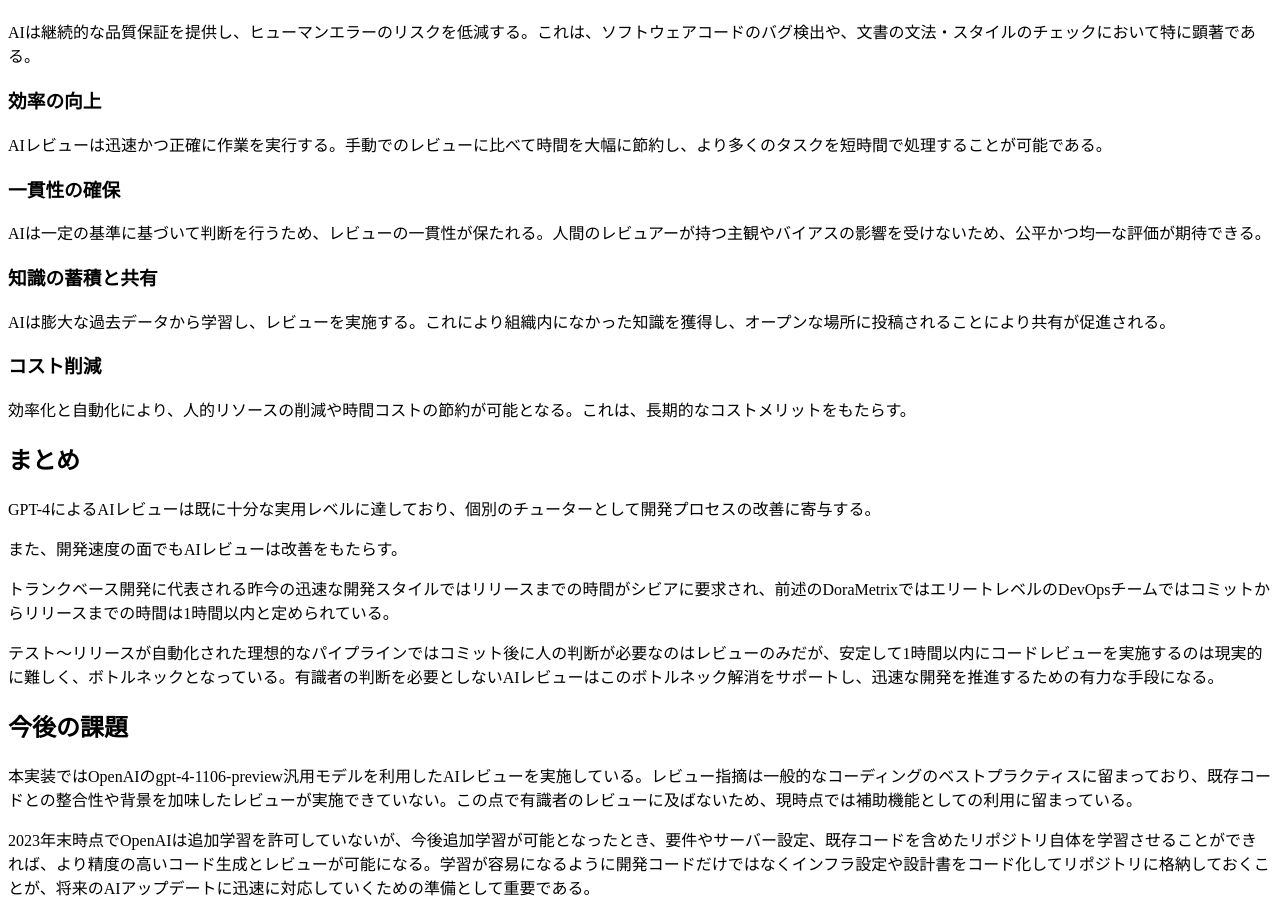
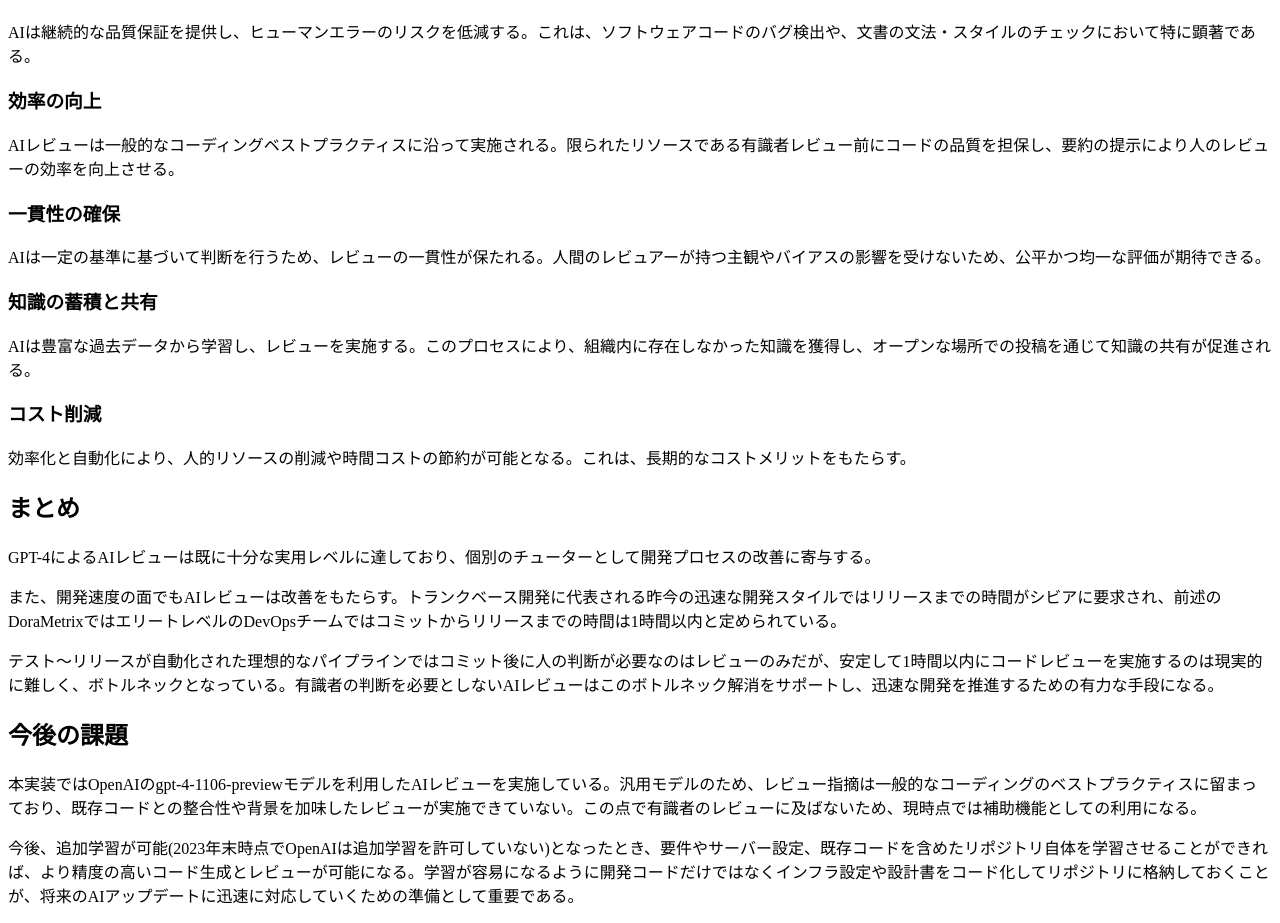
Before and after one commit to gongyong/docs, a Next.js app: page /ai_review/effects_of_aireview in a window 1280 px wide. Shown: the part 1501-2424 px from the top of the page. Built offline with nearby package versions, Linux system fonts and the light colour scheme.

Commit message:
今後の課題を更新

```diff
--- a/pages/ai_review/effects_of_aireview.mdx
+++ b/pages/ai_review/effects_of_aireview.mdx
@@ -48,7 +48,7 @@ AIは継続的な品質保証を提供し、ヒューマンエラーのリスク
 
 ### 効率の向上
 
-AIレビューは迅速かつ正確に作業を実行する。手動でのレビューに比べて時間を大幅に節約し、より多くのタスクを短時間で処理することが可能である。
+AIレビューは一般的なコーディングベストプラクティスに沿って実施される。限られたリソースである有識者レビュー前にコードの品質を担保し、要約の提示により人のレビューの効率を向上させる。
 
 ### 一貫性の確保
 
@@ -56,7 +56,7 @@ AIは一定の基準に基づいて判断を行うため、レビューの一貫
 
 ### 知識の蓄積と共有
 
-AIは膨大な過去データから学習し、レビューを実施する。これにより組織内になかった知識を獲得し、オープンな場所に投稿されることにより共有が促進される。
+AIは豊富な過去データから学習し、レビューを実施する。このプロセスにより、組織内に存在しなかった知識を獲得し、オープンな場所での投稿を通じて知識の共有が促進される。
 
 ### コスト削減
 
@@ -66,14 +66,12 @@ AIは膨大な過去データから学習し、レビューを実施する。こ
 
 GPT-4によるAIレビューは既に十分な実用レベルに達しており、個別のチューターとして開発プロセスの改善に寄与する。
 
-また、開発速度の面でもAIレビューは改善をもたらす。
-
-トランクベース開発に代表される昨今の迅速な開発スタイルではリリースまでの時間がシビアに要求され、前述のDoraMetrixではエリートレベルのDevOpsチームではコミットからリリースまでの時間は1時間以内と定められている。
+また、開発速度の面でもAIレビューは改善をもたらす。トランクベース開発に代表される昨今の迅速な開発スタイルではリリースまでの時間がシビアに要求され、前述のDoraMetrixではエリートレベルのDevOpsチームではコミットからリリースまでの時間は1時間以内と定められている。
 
 テスト〜リリースが自動化された理想的なパイプラインではコミット後に人の判断が必要なのはレビューのみだが、安定して1時間以内にコードレビューを実施するのは現実的に難しく、ボトルネックとなっている。有識者の判断を必要としないAIレビューはこのボトルネック解消をサポートし、迅速な開発を推進するための有力な手段になる。
 
 ## 今後の課題
 
-本実装ではOpenAIのgpt-4-1106-preview汎用モデルを利用したAIレビューを実施している。レビュー指摘は一般的なコーディングのベストプラクティスに留まっており、既存コードとの整合性や背景を加味したレビューが実施できていない。この点で有識者のレビューに及ばないため、現時点では補助機能としての利用に留まっている。
+本実装ではOpenAIのgpt-4-1106-previewモデルを利用したAIレビューを実施している。汎用モデルのため、レビュー指摘は一般的なコーディングのベストプラクティスに留まっており、既存コードとの整合性や背景を加味したレビューが実施できていない。この点で有識者のレビューに及ばないため、現時点では補助機能としての利用になる。
 
-2023年末時点でOpenAIは追加学習を許可していないが、今後追加学習が可能となったとき、要件やサーバー設定、既存コードを含めたリポジトリ自体を学習させることができれば、より精度の高いコード生成とレビューが可能になる。学習が容易になるように開発コードだけではなくインフラ設定や設計書をコード化してリポジトリに格納しておくことが、将来のAIアップデートに迅速に対応していくための準備として重要である。
+今後、追加学習が可能(2023年末時点でOpenAIは追加学習を許可していない)となったとき、要件やサーバー設定、既存コードを含めたリポジトリ自体を学習させることができれば、より精度の高いコード生成とレビューが可能になる。学習が容易になるように開発コードだけではなくインフラ設定や設計書をコード化してリポジトリに格納しておくことが、将来のAIアップデートに迅速に対応していくための準備として重要である。
```
